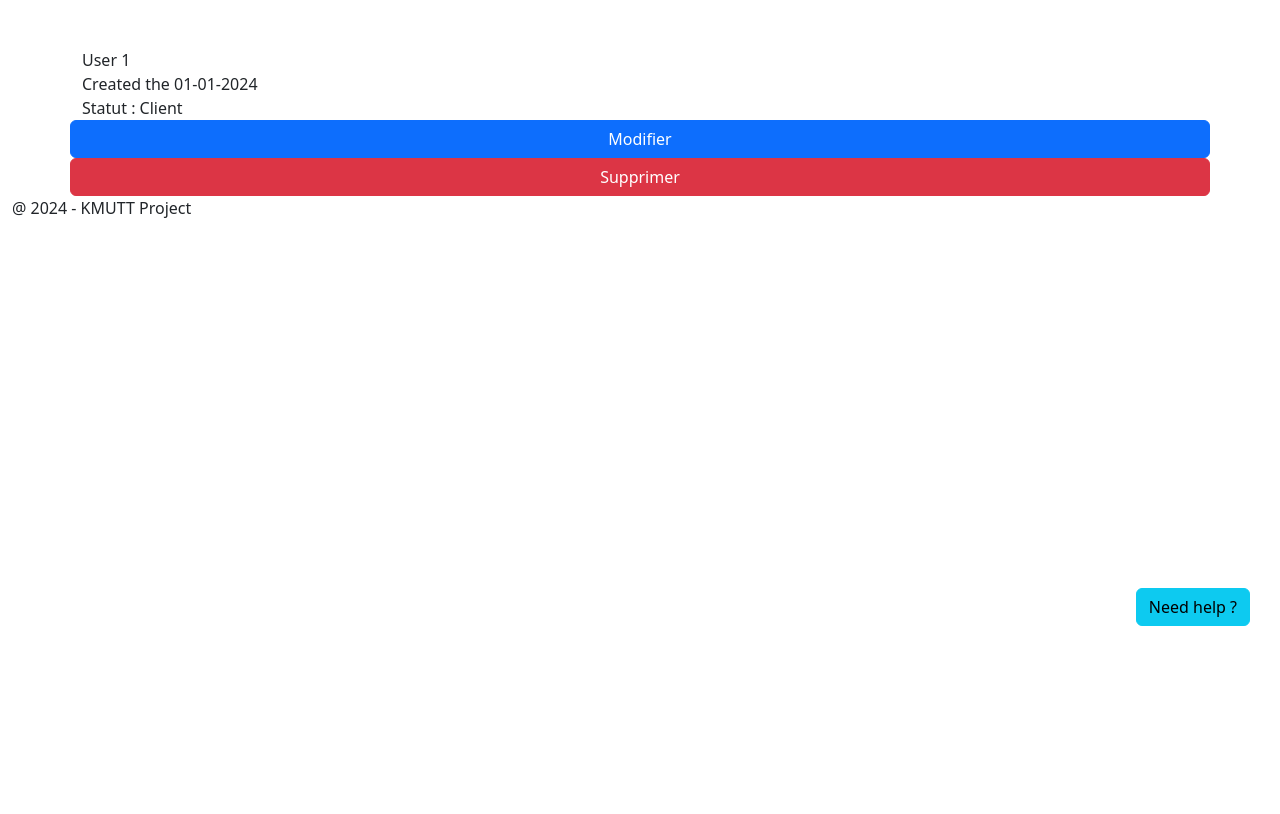
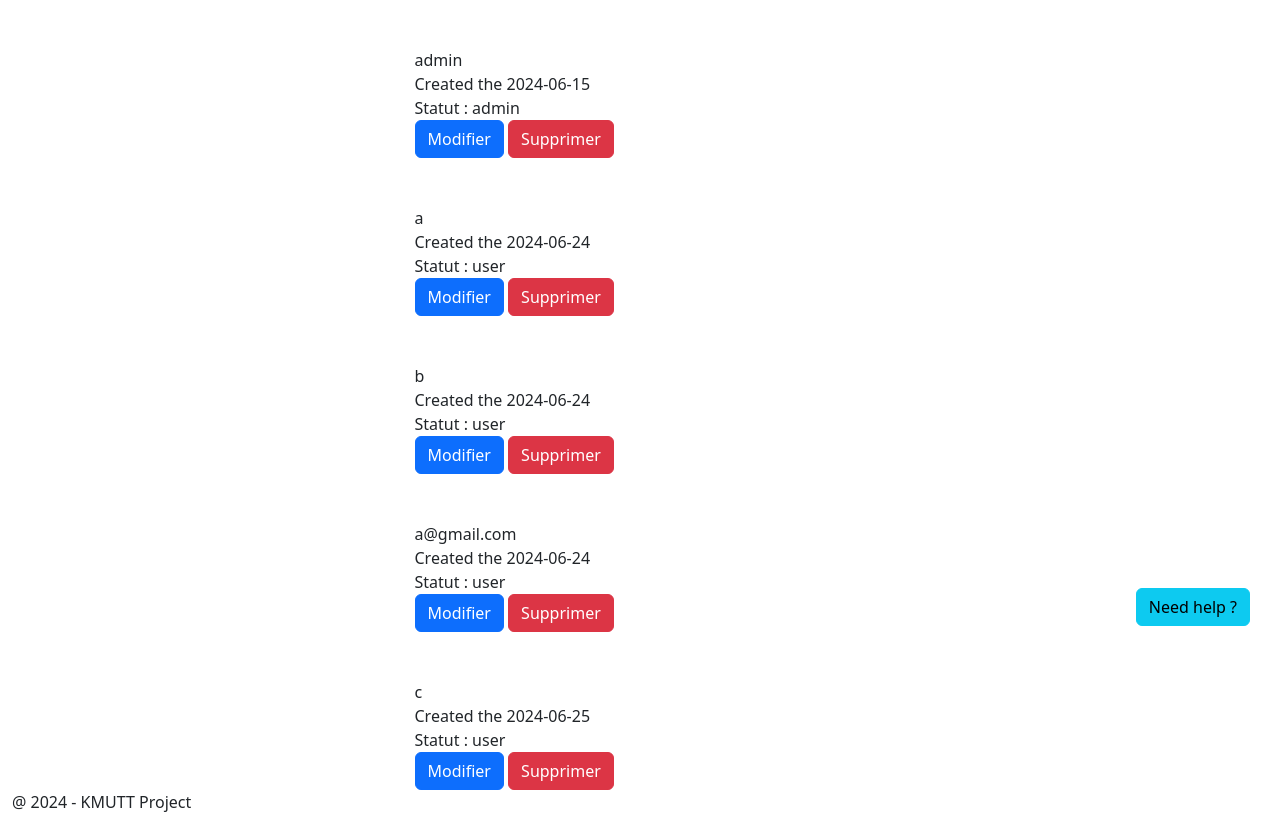
Before and after one commit to AbdourahmaneGadio/Video-Game-Store, a PHP site: page /Video-Game-Store/pages/userList.php in a window 1280 px wide. Shown: the part 144-958 px from the top of the page. Before the commit the page ends 770 px from the top, so only its background shows below. Run offline with PHP 8.4, Linux system fonts and the light colour scheme; data comes from the database, SQL or seed files in the repository.

Commit message:
Fix page userList

```diff
--- /dev/null
+++ b/controllers/userController.php
@@ -0,0 +1,44 @@
+
+<?php
+$ROOT_PATH = "http://localhost/Video-Game-Store";
+
+// require($ROOT_PATH ."/authenticate.php");
+
+class User extends Database
+{
+    private $conn;
+
+    function __construct()
+    {
+        $this->conn = $this->connect();
+    }
+    function getAllUsers()
+    {
+
+        // Prepare our SQL, preparing the SQL statement will prevent SQL injection.
+        if ($stmt = $this->conn->prepare('SELECT * FROM users')) {
+
+            $stmt->execute();
+
+            $result = $stmt->get_result()->fetch_all();
+            return $result;
+            // $stmt->close();
+        }
+    } // checkLogin()
+
+    function getSingleUser($userId)
+    {
+        // Prepare our SQL, preparing the SQL statement will prevent SQL injection.
+        if ($stmt = $this->conn->prepare('SELECT * FROM users WHERE id = ?')) {
+            $stmt->bind_param('i', $userId);
+            $stmt->execute();
+
+            $result = $stmt->get_result()->fetch_assoc();
+            return $result;
+            // $stmt->close();
+        }
+    } // checkLogin()
+
+
+}
+?>
--- a/pages/userList.php
+++ b/pages/userList.php
@@ -1,5 +1,8 @@
 <?php
 require_once("../authenticate.php");
+require_once("../controllers/userController.php");
+$userObject = new User();
+$usersDatabase = $userObject->getAllUsers();
 ?>
 <!DOCTYPE html>
 <html lang="en">
@@ -14,15 +17,28 @@ require_once("../authenticate.php");
     <?php include "../includes/header.php" ?>
     <main>
         <div class="container">
-            <div class="row mt-5">
-                    <span>User 1</span>
-                    <span>Created the 01-01-2024</span>
-                    <span>Statut : Client</span>
+            <!-- La liste des utilisateurs -->
+            <?php if (!empty($usersDatabase)) : ?>
+                <?php foreach ($usersDatabase as $user) :
+                    $id = $user[0];
+                    $username = $user[1];
+                    $dateOfCreation = $user[3];
+                    $statut = $user[4];
+                ?>
+                    <div class="row mt-5">
+                        <div class="col-5 mx-auto">
+                            <div>
+                                <span><?= $username ?></span>
+                            </div>
+                            <div> <span>Created the <?= $dateOfCreation ?></span></div>
+                            <div> <span>Statut : <?= $statut ?></span></div>
 
-                    <button type="button" class="btn btn-primary">Modifier</button>
-                    <button type="button" class="btn btn-danger">Supprimer</button>
-                </div>
-            </div>
+                            <div> <button type="button" class="btn btn-primary">Modifier</button>
+                             <button type="button" class="btn btn-danger">Supprimer</button></div>
+                        </div>
+                    </div>
+                <?php endforeach; ?>
+            <?php endif; ?>
         </div>
     </main>
     <?php include "../includes/footer.php" ?>
```
